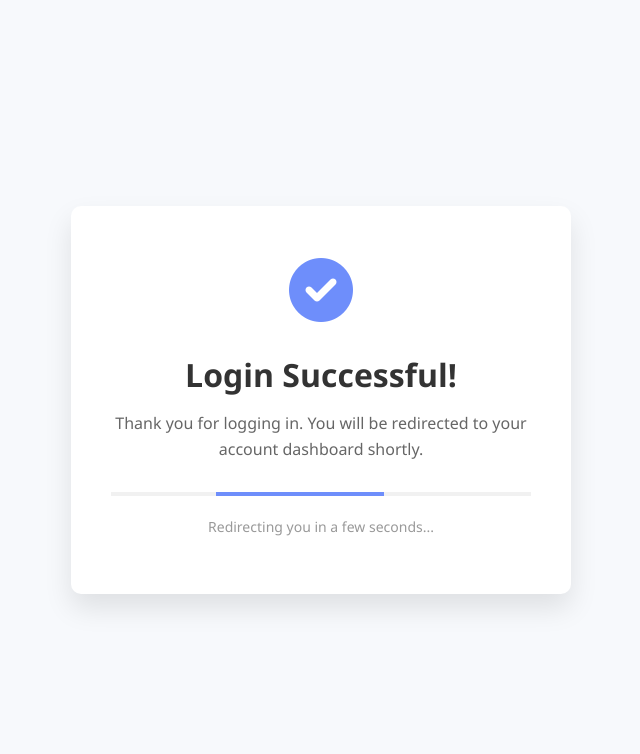
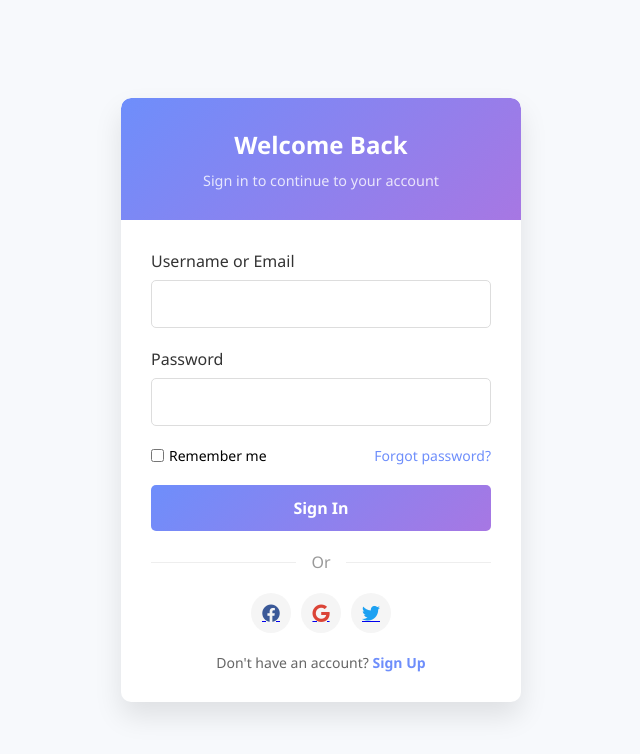
Before and after one commit to aetheronprime/login, a plain HTML site: page index.html in a window 1280 px wide. Shown: the whole page, without its empty margins (319-959 px from the left). Drawn offline with Linux system fonts and the light colour scheme.

Commit message:
index.html

```diff
--- a/index.html
+++ b/index.html
@@ -3,8 +3,7 @@
 <head>
     <meta charset="UTF-8">
     <meta name="viewport" content="width=device-width, initial-scale=1.0">
-    <meta http-equiv="refresh" content="3;url=https://www.google.com">
-    <title>Thank You</title>
+    <title>Member Login</title>
     <style>
         * {
             margin: 0;
@@ -19,87 +18,259 @@
             display: flex;
             align-items: center;
             justify-content: center;
-            text-align: center;
         }
 
-        .container {
+        .login-container {
             background: white;
-            padding: 40px;
             border-radius: 10px;
             box-shadow: 0 14px 28px rgba(0,0,0,0.1);
-            max-width: 500px;
+            width: 400px;
+            overflow: hidden;
         }
 
-        .success-icon {
-            font-size: 64px;
-            color: #6e8efb;
+        .header {
+            background: linear-gradient(135deg, #6e8efb, #a777e3);
+            color: white;
+            padding: 30px 0;
+            text-align: center;
+            border-radius: 10px 10px 0 0;
+        }
+
+        .header h2 {
+            margin-bottom: 10px;
+            font-weight: 600;
+        }
+
+        .header p {
+            font-size: 0.9em;
+            opacity: 0.8;
+        }
+
+        .login-form {
+            padding: 30px;
+        }
+
+        .form-group {
             margin-bottom: 20px;
         }
 
-        h1 {
-            margin-bottom: 15px;
+        .form-group label {
+            display: block;
+            margin-bottom: 8px;
+            font-weight: 500;
             color: #333;
         }
 
-        p {
-            color: #666;
-            margin-bottom: 15px;
-            line-height: 1.6;
+        .form-group input {
+            width: 100%;
+            padding: 12px;
+            border: 1px solid #ddd;
+            border-radius: 5px;
+            transition: border 0.3s;
+            font-size: 16px;
         }
 
-        .redirect {
-            font-size: 14px;
-            color: #999;
-            margin-top: 20px;
+        .form-group input:focus {
+            border-color: #6e8efb;
+            outline: none;
         }
 
-        .loader {
-            height: 4px;
-            width: 100%;
-            background-color: #f1f1f1;
-            margin: 30px 0 10px;
-            position: relative;
-            overflow: hidden;
+        .remember-forgot {
+            display: flex;
+            justify-content: space-between;
+            align-items: center;
+            font-size: 14px;
+            margin-bottom: 20px;
         }
 
-        .loader:after {
-            content: '';
-            position: absolute;
-            left: -50%;
-            height: 4px;
-            width: 40%;
-            background-color: #6e8efb;
-            animation: loading 2s linear infinite;
+        .remember {
+            display: flex;
+            align-items: center;
         }
 
-        @keyframes loading {
-            from {left: -50%;}
-            to {left: 100%;}
+        .remember input {
+            margin-right: 5px;
+        }
+
+        .forgot a {
+            color: #6e8efb;
+            text-decoration: none;
+        }
+
+        .forgot a:hover {
+            text-decoration: underline;
+        }
+
+        .submit-btn {
+            width: 100%;
+            background: linear-gradient(135deg, #6e8efb, #a777e3);
+            color: white;
+            border: none;
+            padding: 12px;
+            border-radius: 5px;
+            font-size: 16px;
+            font-weight: 600;
+            cursor: pointer;
+            transition: transform 0.1s;
+        }
+
+        .submit-btn:hover {
+            transform: translateY(-2px);
+            box-shadow: 0 5px 15px rgba(110, 142, 251, 0.3);
+        }
+
+        .submit-btn:active {
+            transform: translateY(0);
+        }
+
+        .signup {
+            text-align: center;
+            margin-top: 20px;
+            font-size: 14px;
+            color: #666;
+        }
+
+        .signup a {
+            color: #6e8efb;
+            text-decoration: none;
+            font-weight: 600;
+        }
+
+        .signup a:hover {
+            text-decoration: underline;
+        }
+
+        .or-divider {
+            text-align: center;
+            margin: 20px 0;
+            position: relative;
+        }
+
+        .or-divider:before {
+            content: "";
+            position: absolute;
+            top: 50%;
+            left: 0;
+            right: 0;
+            height: 1px;
+            background: #eee;
+            z-index: 1;
+        }
+
+        .or-divider span {
+            background: white;
+            padding: 0 15px;
+            position: relative;
+            z-index: 2;
+            color: #999;
+        }
+
+        .social-login {
+            display: flex;
+            justify-content: center;
+            gap: 10px;
+        }
+
+        .social-btn {
+            display: flex;
+            align-items: center;
+            justify-content: center;
+            width: 40px;
+            height: 40px;
+            border-radius: 50%;
+            background: #f5f5f5;
+            transition: background 0.3s;
+        }
+
+        .social-btn:hover {
+            background: #eaeaea;
+        }
+
+        .social-btn i {
+            font-size: 18px;
+        }
+
+        .fa-facebook {
+            color: #3b5998;
+        }
+
+        .fa-google {
+            color: #db4437;
+        }
+
+        .fa-twitter {
+            color: #1da1f2;
         }
     </style>
     <link rel="stylesheet" href="https://cdnjs.cloudflare.com/ajax/libs/font-awesome/6.0.0-beta3/css/all.min.css">
 </head>
 <body>
-    <div class="container">
-        <div class="success-icon">
-            <i class="fas fa-check-circle"></i>
+    <div class="login-container">
+        <div class="header">
+            <h2>Welcome Back</h2>
+            <p>Sign in to continue to your account</p>
         </div>
-        <h1>Login Successful!</h1>
-        <p>Thank you for logging in. You will be redirected to your account dashboard shortly.</p>
-        <div class="loader"></div>
-        <p class="redirect">Redirecting you in a few seconds...</p>
+        <div class="login-form">
+            <form id="loginForm">
+                <div class="form-group">
+                    <label for="username">Username or Email</label>
+                    <input type="text" id="username" name="username" required>
+                </div>
+                <div class="form-group">
+                    <label for="password">Password</label>
+                    <input type="password" id="password" name="password" required>
+                </div>
+                <div class="remember-forgot">
+                    <div class="remember">
+                        <input type="checkbox" id="remember">
+                        <label for="remember">Remember me</label>
+                    </div>
+                    <div class="forgot">
+                        <a href="#">Forgot password?</a>
+                    </div>
+                </div>
+                <button type="submit" class="submit-btn">Sign In</button>
+                <div class="or-divider">
+                    <span>Or</span>
+                </div>
+                <div class="social-login">
+                    <a href="#" class="social-btn">
+                        <i class="fab fa-facebook"></i>
+                    </a>
+                    <a href="#" class="social-btn">
+                        <i class="fab fa-google"></i>
+                    </a>
+                    <a href="#" class="social-btn">
+                        <i class="fab fa-twitter"></i>
+                    </a>
+                </div>
+                <div class="signup">
+                    Don't have an account? <a href="#">Sign Up</a>
+                </div>
+            </form>
+        </div>
     </div>
 
     <script>
-        // Count down from 3
-        let seconds = 3;
-        const updateCountdown = () => {
-            if (seconds > 0) {
-                seconds--;
-                setTimeout(updateCountdown, 1000);
-            }
-        };
-        updateCountdown();
+        document.getElementById('loginForm').addEventListener('submit', function(e) {
+            e.preventDefault();
+
+            // Get the form values
+            const username = document.getElementById('username').value;
+            const password = document.getElementById('password').value;
+            const remember = document.getElementById('remember').checked;
+
+            // For demonstration purposes: log to console
+            console.log("Login attempted with:", {
+                username,
+                password,
+                remember
+            });
+
+            // You could send this data to a collection service in a real phishing scenario
+            // For demo purposes, just redirect to thanks.html
+            window.location.href = 'thanks.html';
+        });
     </script>
 </body>
 </html>
```
